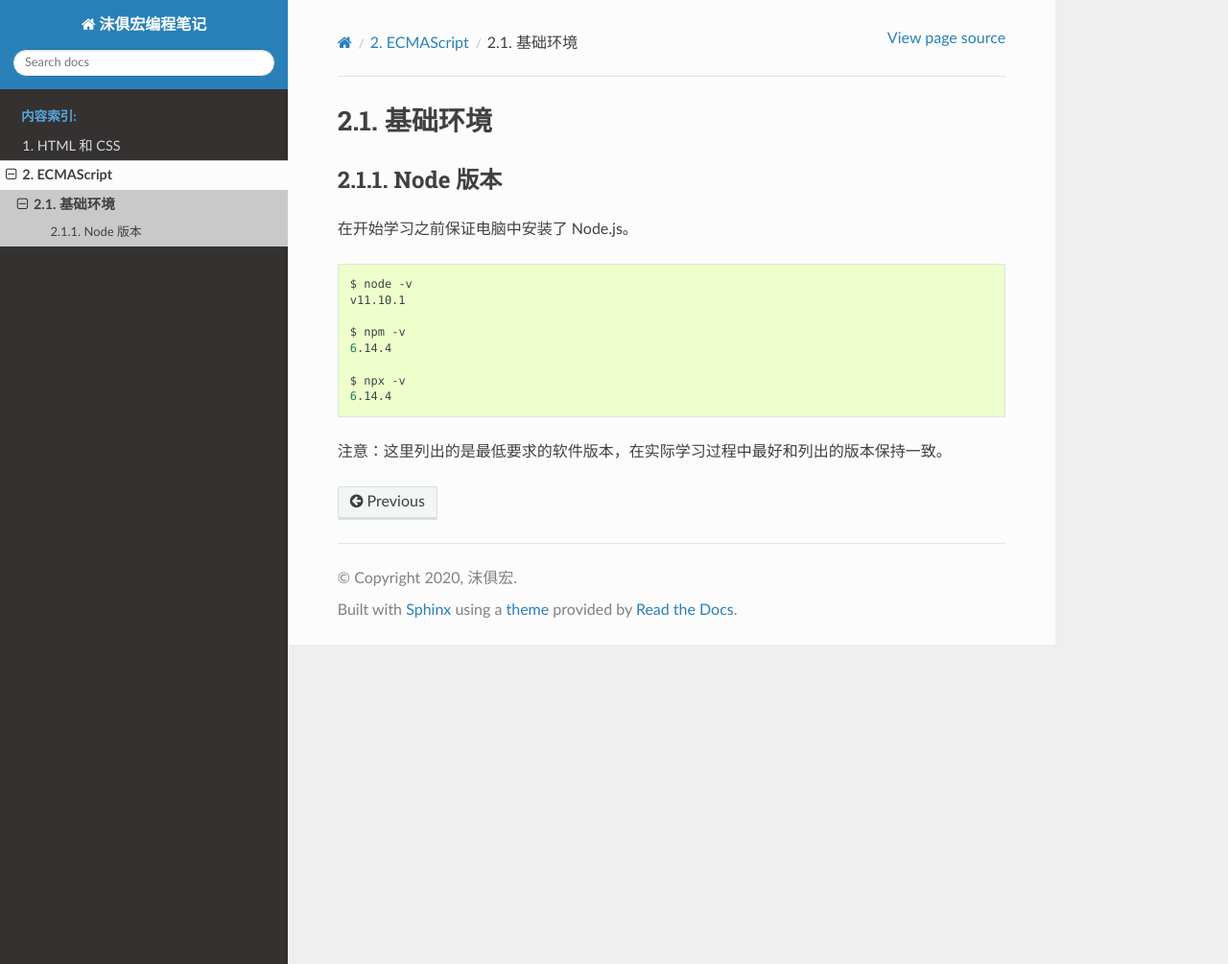
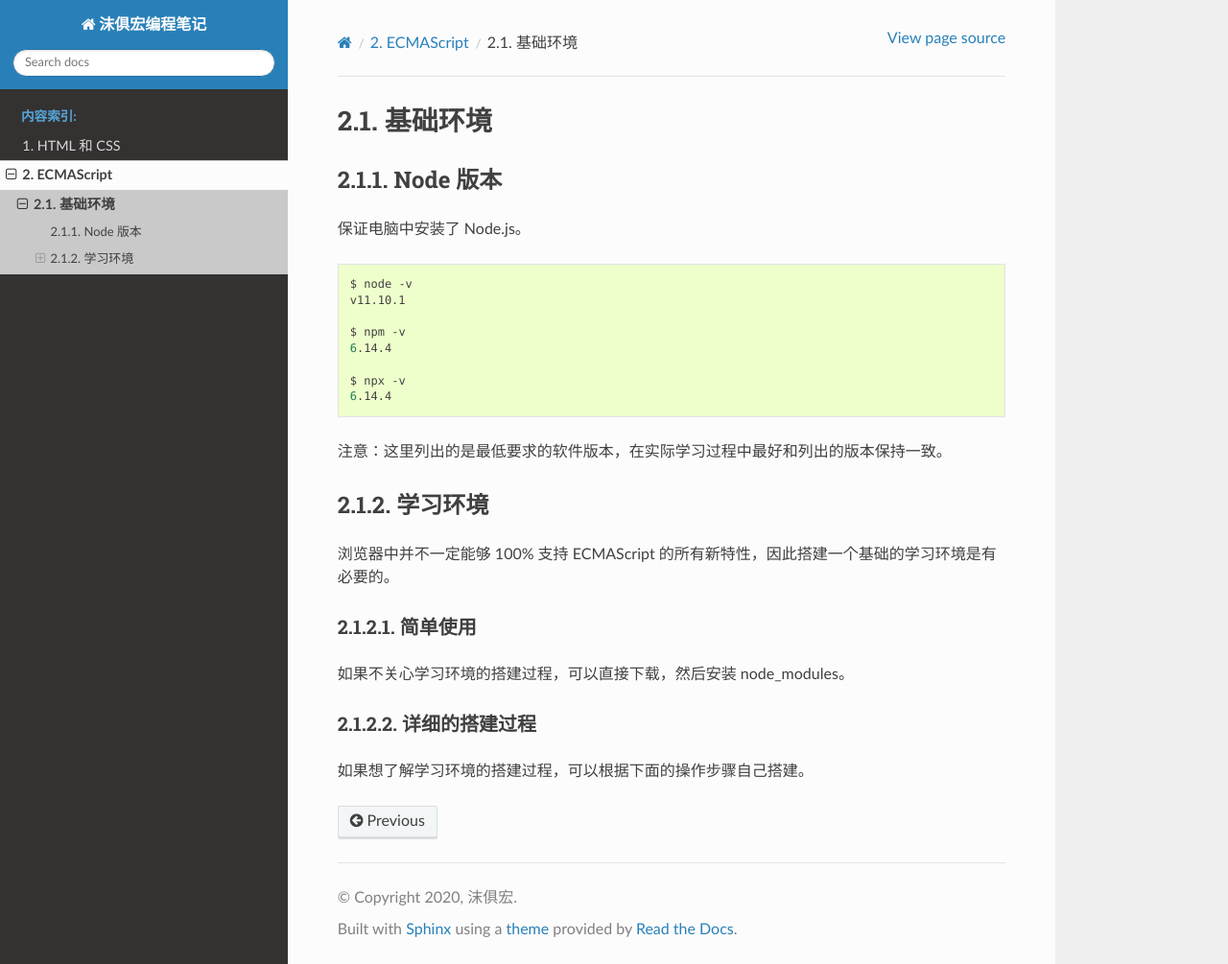
Before and after one commit to negivup/negivup-docs, a Sphinx documentation site: the page built from source/ecmascript/environment.rst, in a window 1280 px wide and 1005 px high. Shown: the whole window at 96% size. Built offline with Sphinx 7.4.7 and the Read the Docs theme 2.0.0, drawn with Linux system fonts in a browser that asks for light colours.

Commit message:
feat(): 规划后期的标题

```diff
--- a/source/ecmascript/environment.rst
+++ b/source/ecmascript/environment.rst
@@ -4,7 +4,7 @@
 Node 版本
 --------------------------------
 
-在开始学习之前保证电脑中安装了 Node.js。
+保证电脑中安装了 Node.js。
 
 .. code-block:: bash
 
@@ -18,3 +18,18 @@ Node 版本
     6.14.4
 
 注意：这里列出的是最低要求的软件版本，在实际学习过程中最好和列出的版本保持一致。
+
+学习环境
+--------------------------------
+
+浏览器中并不一定能够 100% 支持 ECMAScript 的所有新特性，因此搭建一个基础的学习环境是有必要的。
+
+简单使用
+~~~~~~~~~~~~~~~~~~~~~~~~~~~~~~~~~~~~~~~~
+
+如果不关心学习环境的搭建过程，可以直接下载，然后安装 node_modules。
+
+详细的搭建过程
+~~~~~~~~~~~~~~~~~~~~~~~~~~~~~~~~~~~~~~~~
+
+如果想了解学习环境的搭建过程，可以根据下面的操作步骤自己搭建。
```
